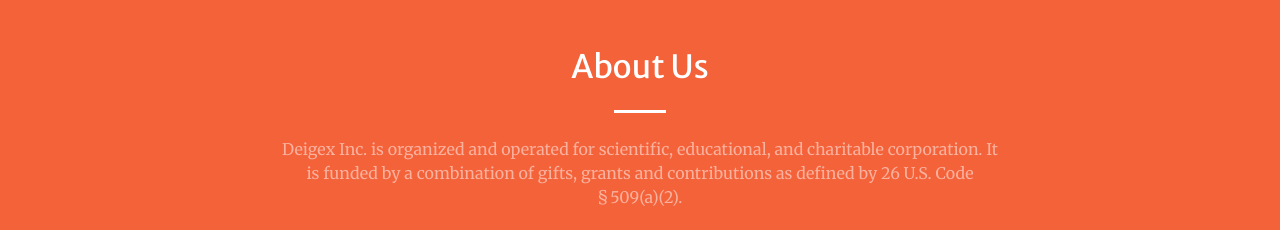
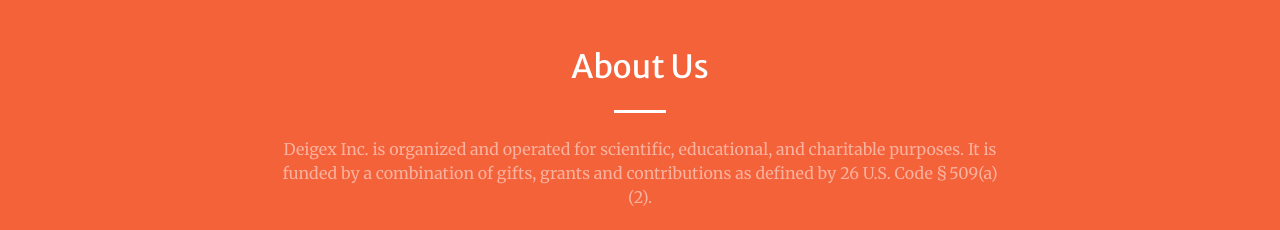
Before and after one commit to ericpalma/deigex.com, a website with bundled scripts: page index.html in a window 1280 px wide. Shown: the part 880-1110 px from the top of the page. Built offline with nearby package versions, Linux system fonts and the light colour scheme.

Commit message:
Update index.html

```diff
--- a/index.html
+++ b/index.html
@@ -80,7 +80,7 @@
         <div class="col-lg-8 text-center">
           <h2 class="text-white mt-0">About Us</h2>
           <hr class="divider light my-4">
-          <p class="text-white-50 mb-4">Deigex Inc. is organized and operated for scientific, educational, and charitable corporation. It is funded by a combination of gifts, grants and contributions as defined by 26 U.S. Code § 509(a)(2).</p>
+          <p class="text-white-50 mb-4">Deigex Inc. is organized and operated for scientific, educational, and charitable purposes. It is funded by a combination of gifts, grants and contributions as defined by 26 U.S. Code § 509(a)(2).</p>
           <p class="text-white-50 mb-4">(Pending Tax exempt approval).</p>
           <br>
           <br>
```
